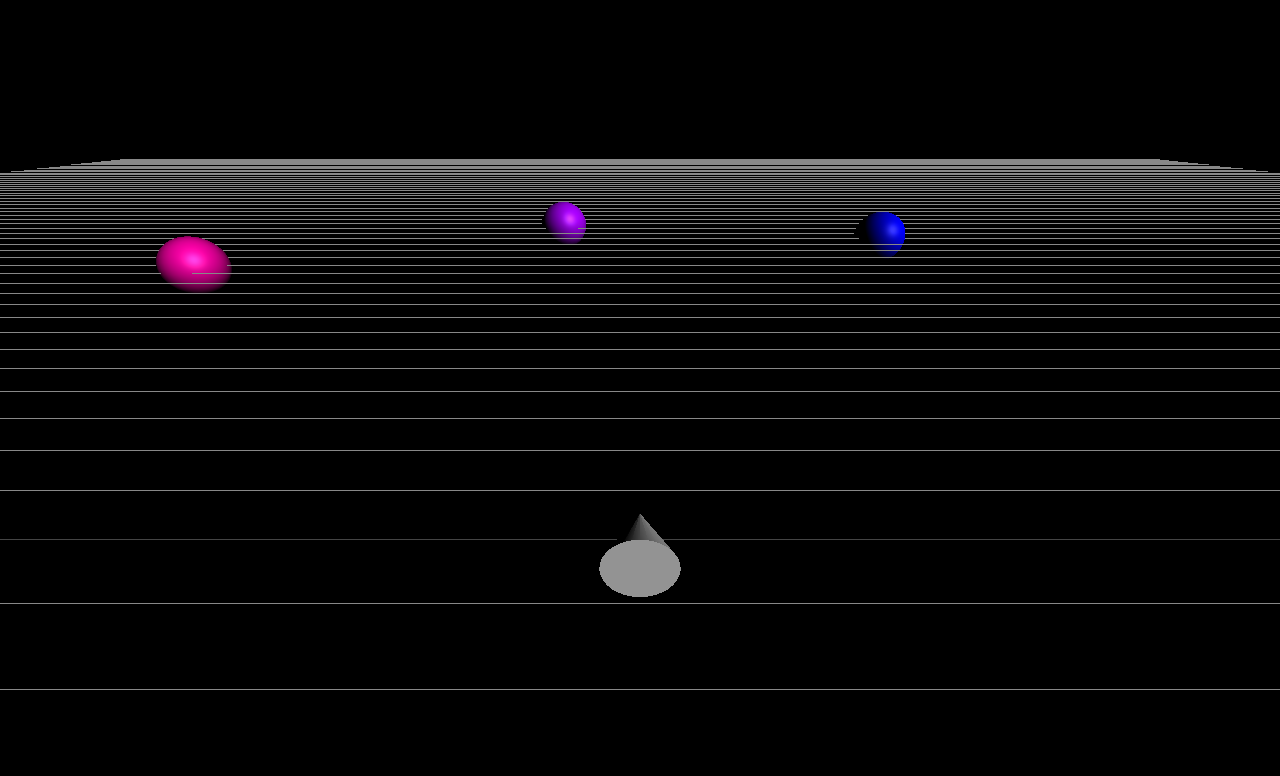
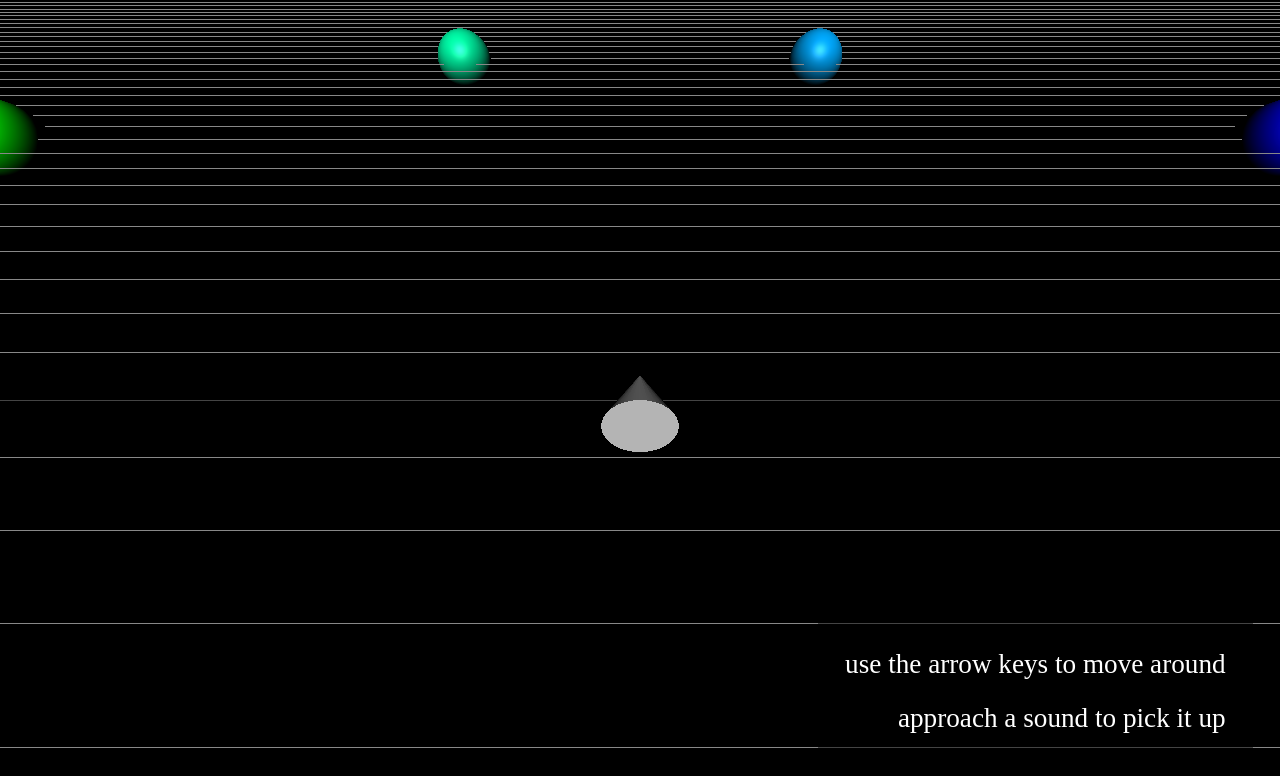
Before and after one commit to Breq16/dynamic-music, a website built with Vite: page index.html in a window 1280 px wide. Built offline with nearby package versions, Linux system fonts and the light colour scheme; files whose address does not match are found by name.

Commit message:
Add hints, switch to y-up coords to fix pos audio

```diff
--- a/PlayerObject.js
+++ b/PlayerObject.js
@@ -1,3 +1,4 @@
+import { AxesHelper } from "three"
 import {
     Object3D,
     PerspectiveCamera,
@@ -13,19 +14,18 @@ export class PlayerObject {
     constructor() {
         this.center = new Object3D()
 
-        this.initializeCamera()
-
         this.light = new DirectionalLight(0xffffff, 1)
-        this.light.position.set(-5, -5, 5)
+        this.light.position.set(0, 5, 5)
         this.light.target = this.center
         this.center.add(this.light)
 
         const playerGeometry = new ConeGeometry(0.5, 1, 32)
         const playerMaterial = new MeshPhongMaterial({ color: 0xffffff })
         this.player = new Mesh(playerGeometry, playerMaterial)
-        this.player.rotation.order = "ZXY"
-        this.player.rotation.z = -Math.PI / 2
+        this.player.rotation.x = -Math.PI / 2
         this.center.add(this.player)
+
+        this.initializeCamera()
 
         this.initializeControls()
 
@@ -52,17 +52,13 @@ export class PlayerObject {
             1000
         )
 
-        this.camera.position.set(-5, 0, 5)
-
-        this.camera.rotation.order = "ZXY" // yaw, pitch, roll
-        this.camera.rotation.z = -Math.PI / 2
-        this.camera.rotation.x = Math.PI / 3
+        this.camera.position.set(0, 5, 5)
+        this.camera.lookAt(this.center.position)
 
         this.center.add(this.camera)
 
         this.listener = new AudioListener()
-
-        this.camera.add(this.listener)
+        this.center.add(this.listener)
     }
 
     get upPressed() {
@@ -119,13 +115,13 @@ export class PlayerObject {
 
         this.center.position.add(
             new Vector3(
-                this.speed * Math.cos(this.center.rotation.z),
-                this.speed * Math.sin(this.center.rotation.z),
-                0
+                -this.speed * Math.sin(this.center.rotation.y),
+                0,
+                -this.speed * Math.cos(this.center.rotation.y)
             )
         )
 
-        this.center.rotation.z += this.yawRate
+        this.center.rotation.y += this.yawRate
     }
 
     initializeControls() {
@@ -152,16 +148,7 @@ export class PlayerObject {
         this.yawRate *= 0.95
     }
 
-    attemptGrab() {
-        if (this.holding) {
-            // Release the object
-            this.center.parent.attach(this.holding.mesh)
-            this.holding.mesh.scale.set(1, 1, 1)
-            this.player.material.color.set(0xffffff)
-
-            this.holding = null
-        } else {
-            // If the closest object is close enough, grab it
+    getCloseSoundObject() {
         let closest = null
         let closestDistance = Infinity
         for (let object of this.objects) {
@@ -178,11 +165,28 @@ export class PlayerObject {
             return
         }
 
+        return closest
+    }
+
+    attemptGrab() {
+        if (this.holding) {
+            // Release the object
+            this.center.parent.attach(this.holding.mesh)
+            this.holding.mesh.scale.set(1, 1, 1)
+            this.player.material.color.set(0xffffff)
+
+            this.holding = null
+        } else {
+            // If the closest object is close enough, grab it
+            const closest = this.getCloseSoundObject()
+
+            if (closest) {
                 this.holding = closest
-            this.holding.mesh.position.set(-1, 0, 0)
+                this.holding.mesh.position.set(0, 0, 1)
                 this.holding.mesh.scale.set(0.5, 0.5, 0.5)
                 this.center.add(this.holding.mesh)
                 this.player.material.color.set(this.holding.mesh.material.color)
             }
         }
     }
+}
--- a/index.html
+++ b/index.html
@@ -7,5 +7,6 @@
     </head>
     <body>
         <script type="module" src="/main.js"></script>
+        <div id="Tips"></div>
     </body>
 </html>
--- a/main.js
+++ b/main.js
@@ -14,7 +14,7 @@ import { PlayerObject } from "./PlayerObject"
 
 const scene = new Scene()
 
-const player = new PlayerObject()
+const player = new PlayerObject(scene)
 scene.add(player.center)
 
 const renderer = new WebGLRenderer()
@@ -23,7 +23,6 @@ renderer.setSize(window.innerWidth, window.innerHeight)
 document.body.appendChild(renderer.domElement)
 
 const grid = new GridHelper(100, 100)
-grid.rotation.x = Math.PI / 2
 scene.add(grid)
 
 const audioLoader = new AudioLoader()
@@ -43,8 +42,8 @@ const stems = [
 const getPosition = (angle) =>
     new Vector3(
         20 * Math.cos(angle * 2 * Math.PI + Math.PI / 2),
-        20 * Math.sin(angle * 2 * Math.PI + Math.PI / 2),
-        0
+        0,
+        20 * Math.sin(angle * 2 * Math.PI + Math.PI / 2)
     )
 
 const getColor = (angle) => new Color(`hsl(${angle * 360}, 100%, 50%)`)
@@ -62,12 +61,29 @@ const objects = stems.map(
 
 player.objects = objects
 
+let tips = []
+
 function animate() {
     requestAnimationFrame(animate)
 
     player.update()
 
     renderer.render(scene, player.camera)
+
+    let newTips = ["use the arrow keys to move around"]
+
+    if (player.holding) {
+        newTips.push("press <kbd>space</kbd> to release")
+    } else if (player.getCloseSoundObject()) {
+        newTips.push("press <kbd>space</kbd> to pick up the sound")
+    } else {
+        newTips.push("approach a sound to pick it up")
+    }
+
+    if (tips != newTips) {
+        tips = newTips
+        document.getElementById("Tips").innerHTML = tips.join("<br>")
+    }
 }
 animate()
 
@@ -77,7 +93,7 @@ function getConfirm() {
     wrapper.appendChild(button)
 
     wrapper.id = "ConfirmButton"
-    button.textContent = "begin"
+    button.textContent = "click to start"
 
     document.body.appendChild(wrapper)
 
--- a/package.json
+++ b/package.json
@@ -10,6 +10,6 @@
     "vite": "^2.5.2"
   },
   "dependencies": {
-    "three": "^0.132.2"
+    "three": "^0.136.0"
   }
 }
--- a/style.css
+++ b/style.css
@@ -1,7 +1,6 @@
 body {
     margin: 0;
 }
-
 
 #ConfirmButton {
     position: absolute;
@@ -16,3 +15,24 @@ body {
     padding: 1em;
     border-radius: 1em;
 }
+
+#Tips {
+    position: absolute;
+    color: white;
+    background-color: rgba(0, 0, 0, 0.5);
+    bottom: 0;
+    right: 0;
+    font-size: 1.7rem;
+    margin: 1em;
+    padding: 1em;
+    line-height: 2;
+    text-align: right;
+}
+
+kbd {
+    font-family: inherit;
+    background-color: #ccc;
+    color: black;
+    border-radius: 0.2em;
+    padding: 0.1em 0.2em;
+}
```
Also changed, not shown: 1 other file. Lines whose indentation alone changed are shown as unchanged.
